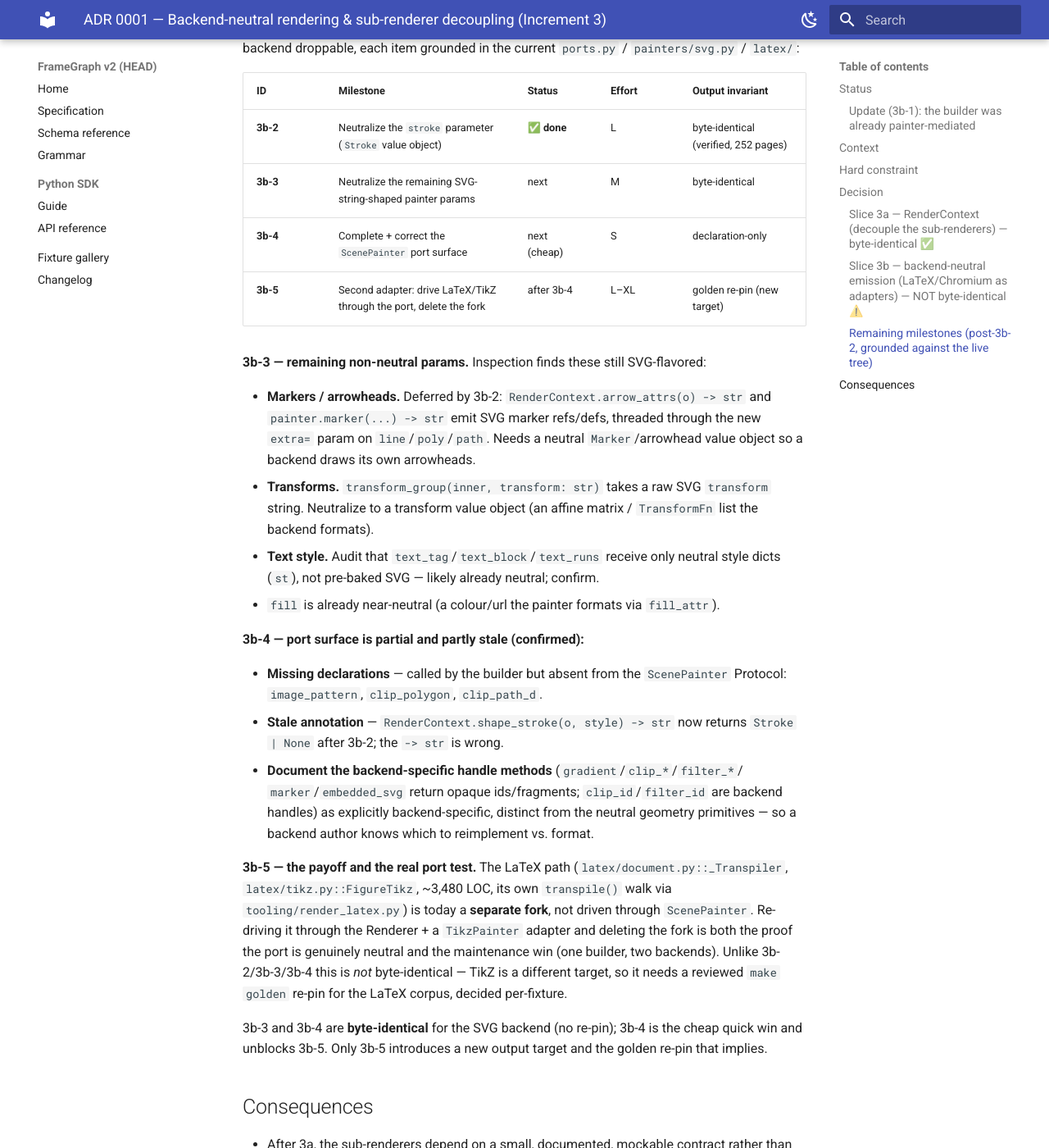
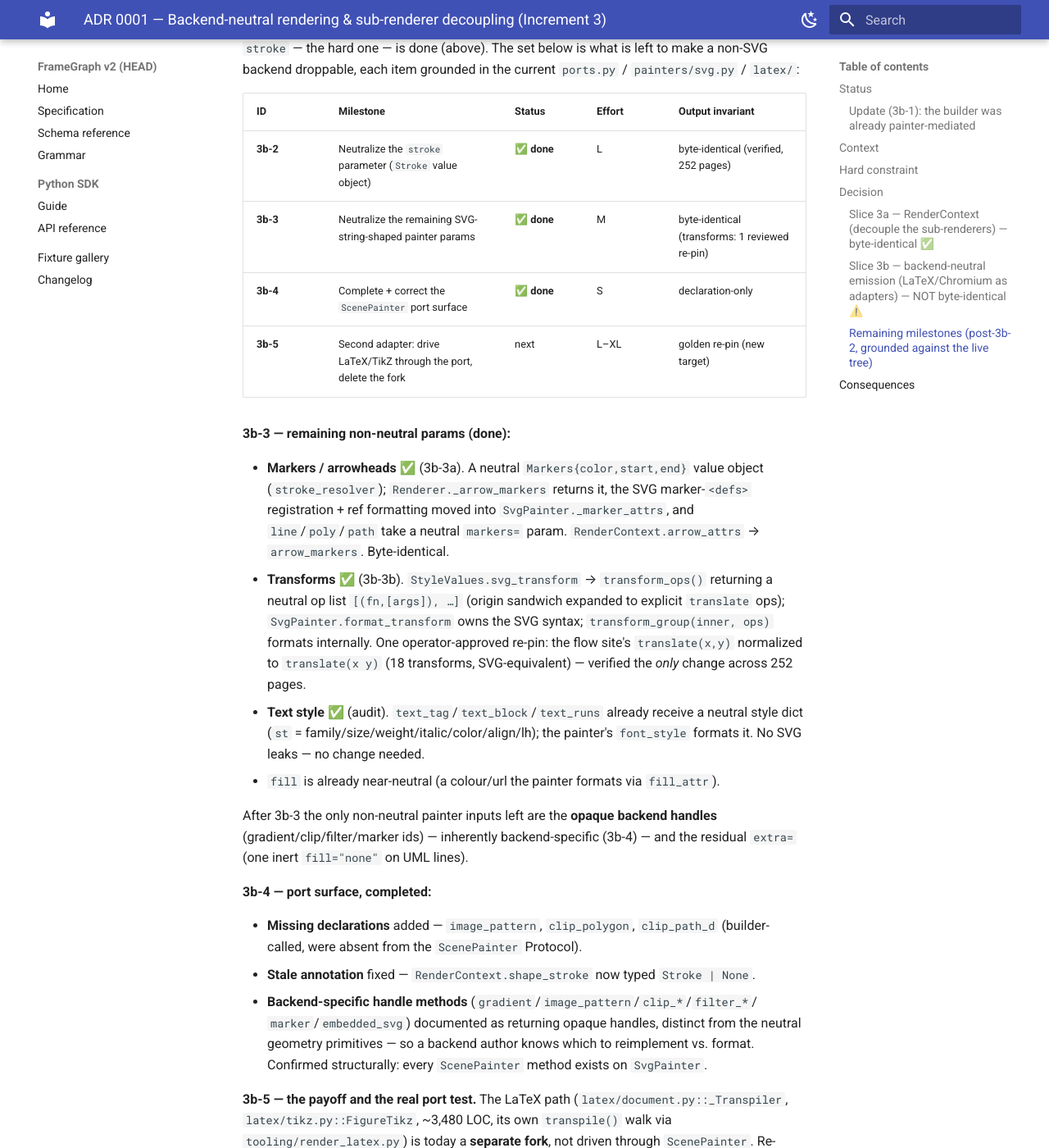
Before and after one commit to pedroanisio/frameforge, an MkDocs documentation site: the page built from docs/adr-0001-backend-neutral-rendering.md, in a window 1280 px wide and 1400 px high, scrolled down 3143 px. Shown: the whole window at 82% size. Built offline with MkDocs 1.6.1 and Material for MkDocs 9.7.7, drawn with Linux system fonts in a browser that asks for light colours; some of the changed text lies outside the part shown.

Commit message:
docs(adr): mark 3b-3 and 3b-4 done; only 3b-5 remains
Update the milestone table and status notes: markers (3b-3a), transforms (3b-3b),
the text-style audit, and the port completion/corrections (3b-4) have landed. The
painter's neutral-parameter surface is now complete (Stroke / Markers / transform
ops / colour-url fills + a fully declared port); the only non-neutral inputs left
are the opaque backend handles (gradient/clip/filter/marker ids), which are
inherently backend-specific. 3b-5 (second adapter) is all that remains.

Co-Authored-By: Claude Opus 4.8 <noreply@anthropic.com>
Claude-Session: https://claude.ai/code/session_01JYREyyepwLWY1VGgLMfiTM

```diff
--- a/docs/adr-0001-backend-neutral-rendering.md
+++ b/docs/adr-0001-backend-neutral-rendering.md
@@ -12,11 +12,12 @@ disclaimer:
 
 ## Status
 
-Accepted, staged. Slice **3a** is implemented. Slice **3b** is in progress —
-steps **3b-1** (application layer builds zero SVG) and **3b-2** (the `stroke`
-parameter is a neutral `Stroke` value object) are done; the remainder (the rest of
-the parameter neutralization, completing the port, and a second backend) is scoped
-in the milestone table below.
+Accepted, staged. Slice **3a** is implemented. Slice **3b** is well advanced —
+**3b-1** (application layer builds zero SVG), **3b-2** (`stroke` → `Stroke`),
+**3b-3** (markers, transforms, text-style audit), and **3b-4** (port completion) are
+done. The painter's neutral-parameter surface is complete; only **3b-5** (a second
+backend driven through the port, collapsing the LaTeX fork) remains — scoped in the
+milestone table below.
 
 ### Update (3b-1): the builder was already painter-mediated
 
@@ -145,33 +146,41 @@ non-SVG backend droppable, each item grounded in the current `ports.py` /
 | ID | Milestone | Status | Effort | Output invariant |
 |----|-----------|--------|--------|------------------|
 | **3b-2** | Neutralize the `stroke` parameter (`Stroke` value object) | ✅ **done** | L | byte-identical (verified, 252 pages) |
-| **3b-3** | Neutralize the remaining SVG-string-shaped painter params | next | M | byte-identical |
-| **3b-4** | Complete + correct the `ScenePainter` port surface | next (cheap) | S | declaration-only |
-| **3b-5** | Second adapter: drive LaTeX/TikZ through the port, delete the fork | after 3b-4 | L–XL | golden re-pin (new target) |
+| **3b-3** | Neutralize the remaining SVG-string-shaped painter params | ✅ **done** | M | byte-identical (transforms: 1 reviewed re-pin) |
+| **3b-4** | Complete + correct the `ScenePainter` port surface | ✅ **done** | S | declaration-only |
+| **3b-5** | Second adapter: drive LaTeX/TikZ through the port, delete the fork | next | L–XL | golden re-pin (new target) |
 
-**3b-3 — remaining non-neutral params.** Inspection finds these still SVG-flavored:
+**3b-3 — remaining non-neutral params (done):**
 
-- **Markers / arrowheads.** Deferred by 3b-2: `RenderContext.arrow_attrs(o) -> str`
-  and `painter.marker(...) -> str` emit SVG marker refs/defs, threaded through the
-  new `extra=` param on `line`/`poly`/`path`. Needs a neutral `Marker`/arrowhead
-  value object so a backend draws its own arrowheads.
-- **Transforms.** `transform_group(inner, transform: str)` takes a raw SVG
-  `transform` string. Neutralize to a transform value object (an affine matrix /
-  `TransformFn` list the backend formats).
-- **Text style.** Audit that `text_tag`/`text_block`/`text_runs` receive only
-  neutral style dicts (`st`), not pre-baked SVG — likely already neutral; confirm.
+- **Markers / arrowheads** ✅ (3b-3a). A neutral `Markers{color,start,end}` value
+  object (`stroke_resolver`); `Renderer._arrow_markers` returns it, the SVG
+  marker-`<defs>` registration + ref formatting moved into `SvgPainter._marker_attrs`,
+  and `line`/`poly`/`path` take a neutral `markers=` param. `RenderContext.arrow_attrs`
+  → `arrow_markers`. Byte-identical.
+- **Transforms** ✅ (3b-3b). `StyleValues.svg_transform` → `transform_ops()` returning
+  a neutral op list `[(fn,[args]), …]` (origin sandwich expanded to explicit
+  `translate` ops); `SvgPainter.format_transform` owns the SVG syntax;
+  `transform_group(inner, ops)` formats internally. One operator-approved re-pin: the
+  flow site's `translate(x,y)` normalized to `translate(x y)` (18 transforms,
+  SVG-equivalent) — verified the *only* change across 252 pages.
+- **Text style** ✅ (audit). `text_tag`/`text_block`/`text_runs` already receive a
+  neutral style dict (`st` = family/size/weight/italic/color/align/lh); the painter's
+  `font_style` formats it. No SVG leaks — no change needed.
 - `fill` is already near-neutral (a colour/url the painter formats via `fill_attr`).
 
-**3b-4 — port surface is partial and partly stale (confirmed):**
+After 3b-3 the only non-neutral painter inputs left are the **opaque backend handles**
+(gradient/clip/filter/marker ids) — inherently backend-specific (3b-4) — and the
+residual `extra=` (one inert `fill="none"` on UML lines).
 
-- **Missing declarations** — called by the builder but absent from the
-  `ScenePainter` Protocol: `image_pattern`, `clip_polygon`, `clip_path_d`.
-- **Stale annotation** — `RenderContext.shape_stroke(o, style) -> str` now returns
-  `Stroke | None` after 3b-2; the `-> str` is wrong.
-- **Document the backend-specific handle methods** (`gradient`/`clip_*`/`filter_*`/
-  `marker`/`embedded_svg` return opaque ids/fragments; `clip_id`/`filter_id` are
-  backend handles) as explicitly backend-specific, distinct from the neutral
-  geometry primitives — so a backend author knows which to reimplement vs. format.
+**3b-4 — port surface, completed:**
+
+- **Missing declarations** added — `image_pattern`, `clip_polygon`, `clip_path_d`
+  (builder-called, were absent from the `ScenePainter` Protocol).
+- **Stale annotation** fixed — `RenderContext.shape_stroke` now typed `Stroke | None`.
+- **Backend-specific handle methods** (`gradient`/`image_pattern`/`clip_*`/`filter_*`/
+  `marker`/`embedded_svg`) documented as returning opaque handles, distinct from the
+  neutral geometry primitives — so a backend author knows which to reimplement vs.
+  format. Confirmed structurally: every `ScenePainter` method exists on `SvgPainter`.
 
 **3b-5 — the payoff and the real port test.** The LaTeX path
 (`latex/document.py::_Transpiler`, `latex/tikz.py::FigureTikz`, ~3,480 LOC, its own
@@ -182,9 +191,10 @@ the maintenance win (one builder, two backends). Unlike 3b-2/3b-3/3b-4 this is *
 byte-identical — TikZ is a different target, so it needs a reviewed `make golden`
 re-pin for the LaTeX corpus, decided per-fixture.
 
-3b-3 and 3b-4 are **byte-identical** for the SVG backend (no re-pin); 3b-4 is the
-cheap quick win and unblocks 3b-5. Only 3b-5 introduces a new output target and the
-golden re-pin that implies.
+With 3b-3 and 3b-4 landed, the painter's *neutral* surface is complete: every
+geometry primitive takes value objects (`Stroke`, `Markers`, transform ops, colour/
+url fills) and the port declares the full surface. **3b-5 is all that remains** — the
+second adapter that proves the seam by construction and collapses the LaTeX fork.
 
 ## Consequences
 
```
